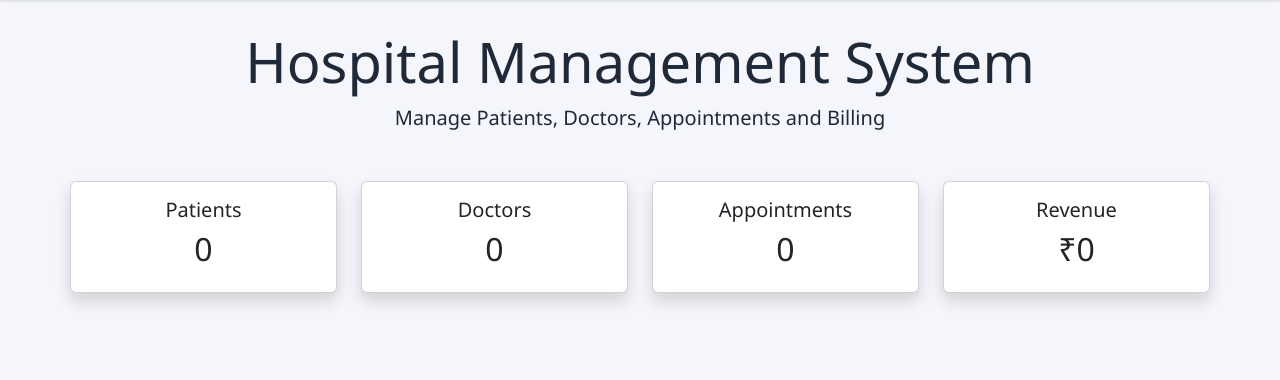
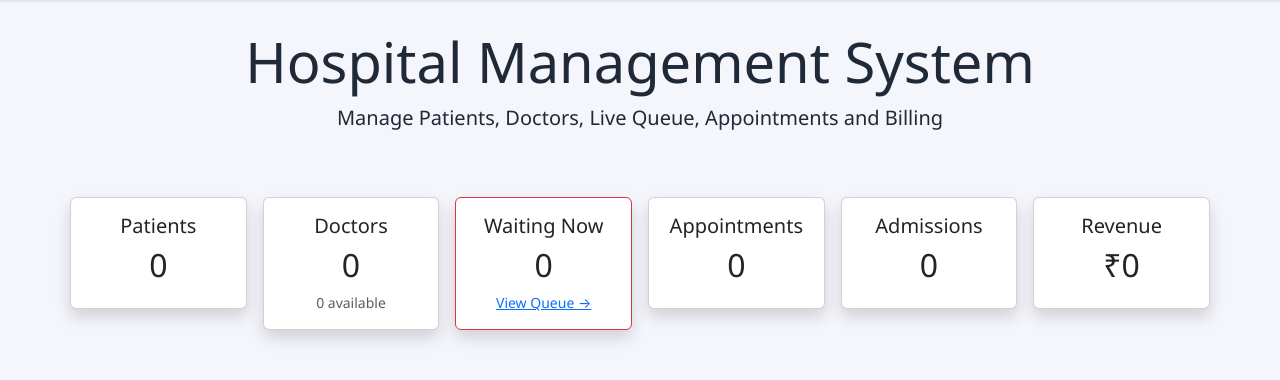
Before and after one commit to BurukalaManiReethika/hospital-management-system, a Flask app: page / in a window 1280 px wide. Shown: the part 66-446 px from the top of the page. Run offline with Flask 3, Linux system fonts and the light colour scheme; data that the repository does not hold is empty.

Commit message:
Update dashboard to include live queue and counts

```diff
--- a/templates/dashboard.html
+++ b/templates/dashboard.html
@@ -12,76 +12,68 @@ Hospital Management System
 
 <p class="lead">
 
-Manage Patients, Doctors, Appointments and Billing
+Manage Patients, Doctors, Live Queue, Appointments and Billing
 
 </p>
 
 </div>
 
-<div class="row mt-5">
+<div class="row mt-5 g-3">
 
-<div class="col-md-3">
-
+<div class="col-md-2">
 <div class="card shadow">
-
 <div class="card-body text-center">
-
 <h5>Patients</h5>
-
-<h2>0</h2>
-
+<h2>{{ patient_count }}</h2>
+</div>
+</div>
 </div>
 
+<div class="col-md-2">
+<div class="card shadow">
+<div class="card-body text-center">
+<h5>Doctors</h5>
+<h2>{{ doctor_count }}</h2>
+<small class="text-muted">{{ doctors_available }} available</small>
+</div>
+</div>
 </div>
 
+<div class="col-md-2">
+<div class="card shadow border-danger">
+<div class="card-body text-center">
+<h5>Waiting Now</h5>
+<h2>{{ waiting_count }}</h2>
+<a href="{{ url_for('queue_board') }}" class="small">View Queue &rarr;</a>
+</div>
+</div>
 </div>
 
-<div class="col-md-3">
-
+<div class="col-md-2">
 <div class="card shadow">
-
 <div class="card-body text-center">
-
-<h5>Doctors</h5>
-
-<h2>0</h2>
-
+<h5>Appointments</h5>
+<h2>{{ appointment_count }}</h2>
+</div>
+</div>
 </div>
 
+<div class="col-md-2">
+<div class="card shadow">
+<div class="card-body text-center">
+<h5>Admissions</h5>
+<h2>{{ admission_count }}</h2>
+</div>
+</div>
 </div>
 
+<div class="col-md-2">
+<div class="card shadow">
+<div class="card-body text-center">
+<h5>Revenue</h5>
+<h2>₹{{ "%.0f"|format(revenue) }}</h2>
 </div>
-
-<div class="col-md-3">
-
-<div class="card shadow">
-
-<div class="card-body text-center">
-
-<h5>Appointments</h5>
-
-<h2>0</h2>
-
 </div>
-
-</div>
-
-</div>
-
-<div class="col-md-3">
-
-<div class="card shadow">
-
-<div class="card-body text-center">
-
-<h5>Revenue</h5>
-
-<h2>₹0</h2>
-
-</div>
-
-</div>
-
 </div>
 
 </div>
```
